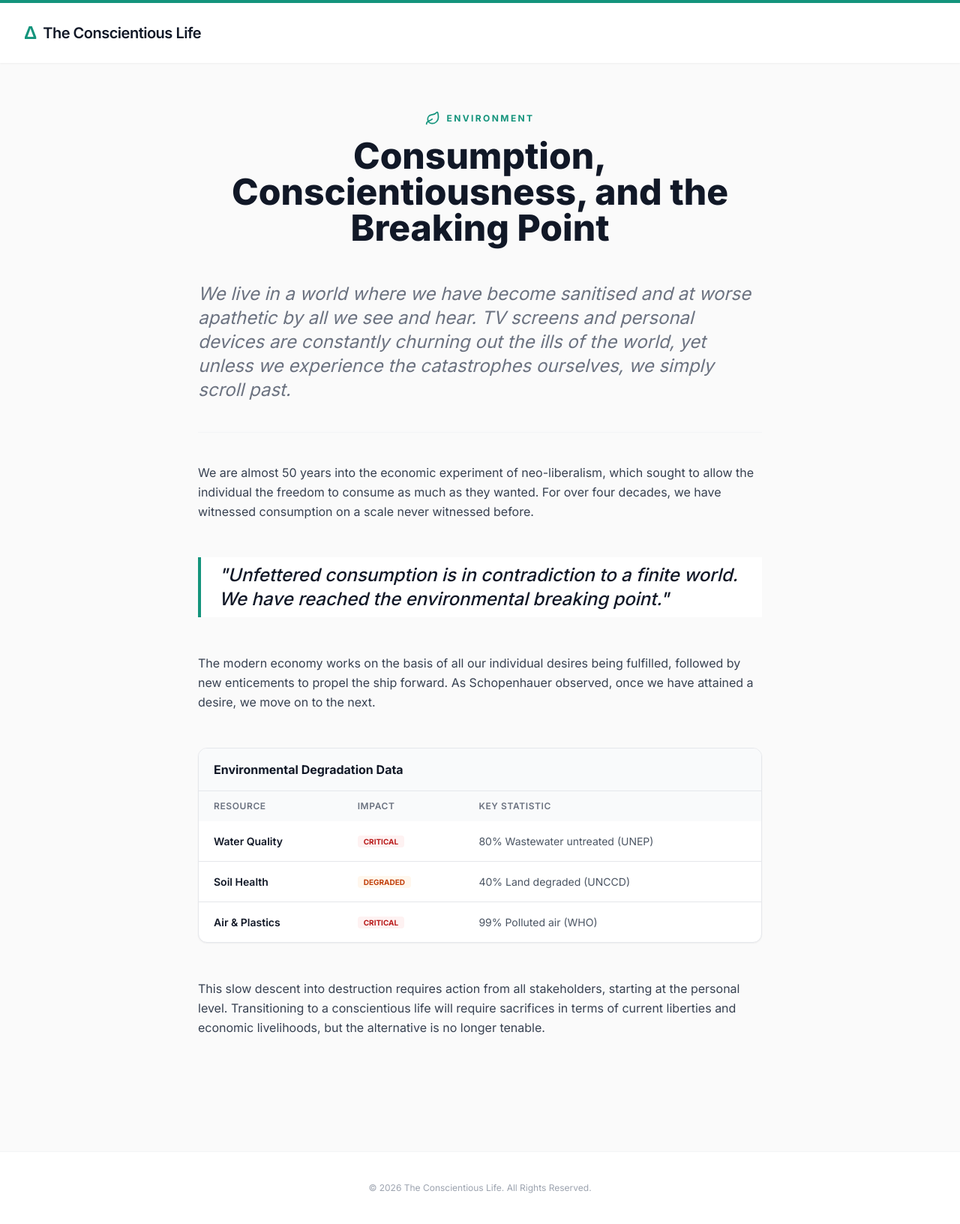
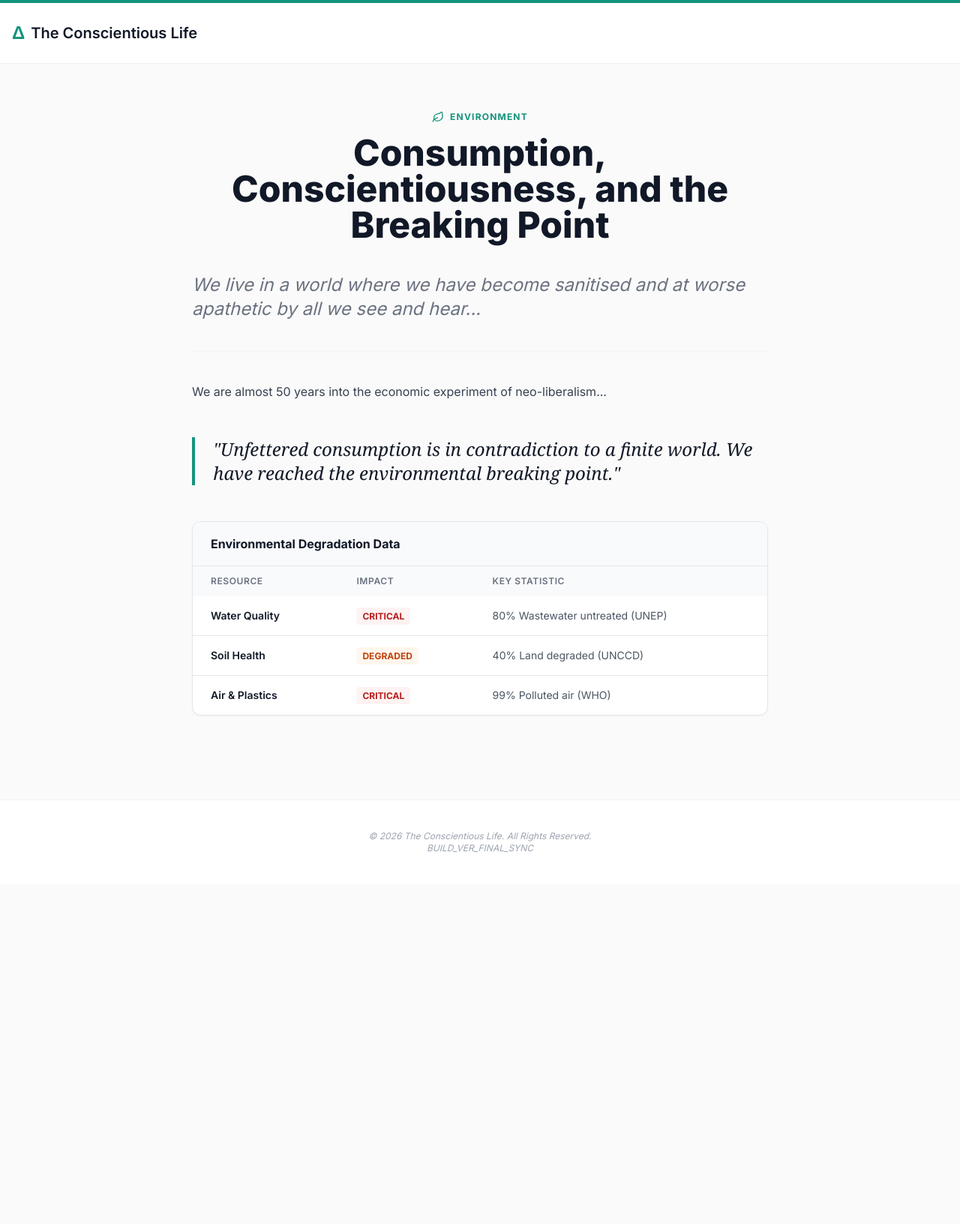
Before and after one commit to theconscientiouslife1-coder/TheCL, a Jekyll site: the page the_environment_main_article.html, which Jekyll copies as it is, in a window 1280 px wide. Shown: the whole page at 75% size. Built offline with Jekyll 4.4.1, drawn with Linux system fonts in a browser that asks for light colours; nearby versions of some CDN libraries; after the commit the page ends 1179 px from its top, so only the background shows below that.

Commit message:
FORCING GREEN RIBBON AND TABLE: Clean Slate Sync

```diff
--- a/the_environment_main_article.html
+++ b/the_environment_main_article.html
@@ -6,99 +6,81 @@
     <title>The Environment - The Conscientious Life</title>
     <script src="https://cdn.tailwindcss.com"></script>
     <script src="https://unpkg.com/lucide@latest"></script>
-    <link href="https://fonts.googleapis.com/css2?family=Inter:wght@400;500;600;700;800&display=swap" rel="stylesheet">
-    <style>
-        body { font-family: 'Inter', sans-serif; }
-        /* Ensuring the table scrolls horizontally on very small phones */
-        .table-container { overflow-x: auto; -webkit-overflow-scrolling: touch; }
-    </style>
+    <link href="https://fonts.googleapis.com/css2?family=Inter:wght@400;600;700;800&display=swap" rel="stylesheet">
+    <style>body { font-family: 'Inter', sans-serif; }</style>
 </head>
 <body class="bg-neutral-50 text-gray-800 flex flex-col min-h-screen">
 
     <header class="bg-white shadow-sm border-t-4 border-[#14947c]">
-        <div class="container mx-auto px-4 sm:px-6 lg:px-8">
-            <div class="flex justify-between items-center py-4 md:py-6">
-                <a href="/" class="flex items-center space-x-2 no-underline">
-                    <span class="text-2xl font-bold text-[#14947c]">Δ</span>
-                    <span class="text-lg md:text-xl font-semibold tracking-tight text-gray-900">The Conscientious Life</span>
-                </a>
-            </div>
+        <div class="container mx-auto px-4 py-4 md:py-6">
+            <a href="/" class="flex items-center space-x-2 no-underline">
+                <span class="text-2xl font-bold text-[#14947c]">Δ</span>
+                <span class="text-lg md:text-xl font-semibold text-gray-900">The Conscientious Life</span>
+            </a>
         </div>
     </header>
 
-    <main class="flex-grow container mx-auto px-4 sm:px-6 lg:px-8 py-10 md:py-16">
+    <main class="flex-grow container mx-auto px-4 py-10 md:py-16">
         <div class="max-w-3xl mx-auto">
             <article>
-                <header class="mb-10 md:mb-12 text-center">
-                    <div class="flex justify-center items-center space-x-2 text-[#14947c] mb-4">
-                        <i data-lucide="leaf" class="w-4 h-4 md:w-5 md:h-5"></i>
-                        <span class="text-[10px] md:text-xs font-bold uppercase tracking-[0.2em]">Environment</span>
+                <header class="mb-10 text-center">
+                    <div class="flex justify-center items-center space-x-2 text-[#14947c] mb-4 uppercase tracking-widest text-xs font-bold">
+                        <i data-lucide="leaf" class="w-4 h-4"></i>
+                        <span>Environment</span>
                     </div>
-                    <h1 class="text-3xl md:text-5xl font-extrabold text-gray-900 leading-tight mb-6 px-2">
-                        Consumption, Conscientiousness, and the Breaking Point
-                    </h1>
+                    <h1 class="text-3xl md:text-5xl font-extrabold text-gray-900 leading-tight mb-6">Consumption, Conscientiousness, and the Breaking Point</h1>
                 </header>
 
-                <div class="prose prose-sm md:prose-lg max-w-none text-gray-700 leading-relaxed px-2">
-                    <p class="text-xl md:text-2xl text-gray-500 italic mb-8 md:mb-10 border-b border-gray-100 pb-8 md:pb-10">
-                        We live in a world where we have become sanitised and at worse apathetic by all we see and hear. TV screens and personal devices are constantly churning out the ills of the world, yet unless we experience the catastrophes ourselves, we simply scroll past.
-                    </p>
+                <div class="prose prose-lg max-w-none text-gray-700 leading-relaxed">
+                    <p class="text-xl md:text-2xl text-gray-500 italic mb-10 border-b border-gray-100 pb-10">We live in a world where we have become sanitised and at worse apathetic by all we see and hear...</p>
 
-                    <p class="mb-6">We are almost 50 years into the economic experiment of neo-liberalism, which sought to allow the individual the freedom to consume as much as they wanted. For over four decades, we have witnessed consumption on a scale never witnessed before.</p>
+                    <p class="mb-6">We are almost 50 years into the economic experiment of neo-liberalism...</p>
 
-                    <blockquote class="border-l-4 border-[#14947c] pl-5 md:pl-6 my-10 md:my-12 italic text-xl md:text-2xl text-gray-900 font-medium bg-white py-2">
+                    <blockquote class="border-l-4 border-[#14947c] pl-6 my-12 italic text-2xl text-gray-900 font-medium font-serif">
                         "Unfettered consumption is in contradiction to a finite world. We have reached the environmental breaking point."
                     </blockquote>
 
-                    <p class="mb-8">The modern economy works on the basis of all our individual desires being fulfilled, followed by new enticements to propel the ship forward. As Schopenhauer observed, once we have attained a desire, we move on to the next.</p>
-
-                    <div class="my-10 md:my-12 border border-gray-200 rounded-xl shadow-sm bg-white overflow-hidden">
-                        <div class="bg-gray-50 px-5 py-4 border-b border-gray-200">
-                            <h3 class="font-bold text-gray-900 text-sm md:text-base">Environmental Degradation Data</h3>
+                    <div class="my-12 overflow-hidden border border-gray-200 rounded-xl shadow-sm bg-white">
+                        <div class="bg-gray-50 px-6 py-4 border-b border-gray-200">
+                            <h3 class="font-bold text-gray-900">Environmental Degradation Data</h3>
                         </div>
-                        <div class="table-container">
-                            <table class="w-full text-left min-w-[500px] md:min-w-full">
-                                <thead class="bg-gray-50 text-gray-500 text-[10px] md:text-xs uppercase tracking-wider">
+                        <div class="overflow-x-auto">
+                            <table class="w-full text-left">
+                                <thead class="bg-gray-50 text-gray-500 text-xs uppercase tracking-wider">
                                     <tr>
-                                        <th class="px-5 py-3 font-semibold">Resource</th>
-                                        <th class="px-5 py-3 font-semibold">Impact</th>
-                                        <th class="px-5 py-3 font-semibold">Key Statistic</th>
+                                        <th class="px-6 py-3 font-semibold">Resource</th>
+                                        <th class="px-6 py-3 font-semibold">Impact</th>
+                                        <th class="px-6 py-3 font-semibold">Key Statistic</th>
                                     </tr>
                                 </thead>
-                                <tbody class="divide-y divide-gray-200 text-[13px] md:text-sm">
+                                <tbody class="divide-y divide-gray-200 text-sm">
                                     <tr>
-                                        <td class="px-5 py-4 font-semibold text-gray-900">Water Quality</td>
-                                        <td class="px-5 py-4"><span class="px-2 py-0.5 bg-red-50 text-red-700 rounded text-[10px] font-bold">CRITICAL</span></td>
-                                        <td class="px-5 py-4 text-gray-600">80% Wastewater untreated (UNEP)</td>
+                                        <td class="px-6 py-4 font-semibold text-gray-900">Water Quality</td>
+                                        <td class="px-6 py-4"><span class="px-2 py-1 bg-red-50 text-red-700 rounded text-xs font-bold uppercase">Critical</span></td>
+                                        <td class="px-6 py-4 text-gray-600">80% Wastewater untreated (UNEP)</td>
                                     </tr>
                                     <tr>
-                                        <td class="px-5 py-4 font-semibold text-gray-900">Soil Health</td>
-                                        <td class="px-5 py-4"><span class="px-2 py-0.5 bg-orange-50 text-orange-700 rounded text-[10px] font-bold">DEGRADED</span></td>
-                                        <td class="px-5 py-4 text-gray-600">40% Land degraded (UNCCD)</td>
+                                        <td class="px-6 py-4 font-semibold text-gray-900">Soil Health</td>
+                                        <td class="px-6 py-4"><span class="px-2 py-1 bg-orange-50 text-orange-700 rounded text-xs font-bold uppercase">Degraded</span></td>
+                                        <td class="px-6 py-4 text-gray-600">40% Land degraded (UNCCD)</td>
                                     </tr>
                                     <tr>
-                                        <td class="px-5 py-4 font-semibold text-gray-900">Air & Plastics</td>
-                                        <td class="px-5 py-4"><span class="px-2 py-0.5 bg-red-50 text-red-700 rounded text-[10px] font-bold">CRITICAL</span></td>
-                                        <td class="px-5 py-4 text-gray-600">99% Polluted air (WHO)</td>
+                                        <td class="px-6 py-4 font-semibold text-gray-900">Air & Plastics</td>
+                                        <td class="px-6 py-4"><span class="px-2 py-1 bg-red-50 text-red-700 rounded text-xs font-bold uppercase">Critical</span></td>
+                                        <td class="px-6 py-4 text-gray-600">99% Polluted air (WHO)</td>
                                     </tr>
                                 </tbody>
                             </table>
                         </div>
-                        <div class="bg-gray-50 px-5 py-2 text-[10px] text-gray-400 italic md:hidden">
-                            ← Scroll table to view more
-                        </div>
                     </div>
-
-                    <p class="mb-6">This slow descent into destruction requires action from all stakeholders, starting at the personal level. Transitioning to a conscientious life will require sacrifices in terms of current liberties and economic livelihoods, but the alternative is no longer tenable.</p>
                 </div>
             </article>
         </div>
     </main>
 
-    <footer class="bg-white border-t border-gray-100 py-10 mt-16">
-        <div class="text-center text-gray-400 text-xs px-4">
-            <p>&copy; 2026 The Conscientious Life. All Rights Reserved.</p>
-        </div>
+    <footer class="bg-white border-t border-gray-100 py-10 text-center text-gray-400 text-xs italic">
+        <p>&copy; 2026 The Conscientious Life. All Rights Reserved.</p>
+        <p>BUILD_VER_FINAL_SYNC</p>
     </footer>
 
     <script>lucide.createIcons();</script>
```
